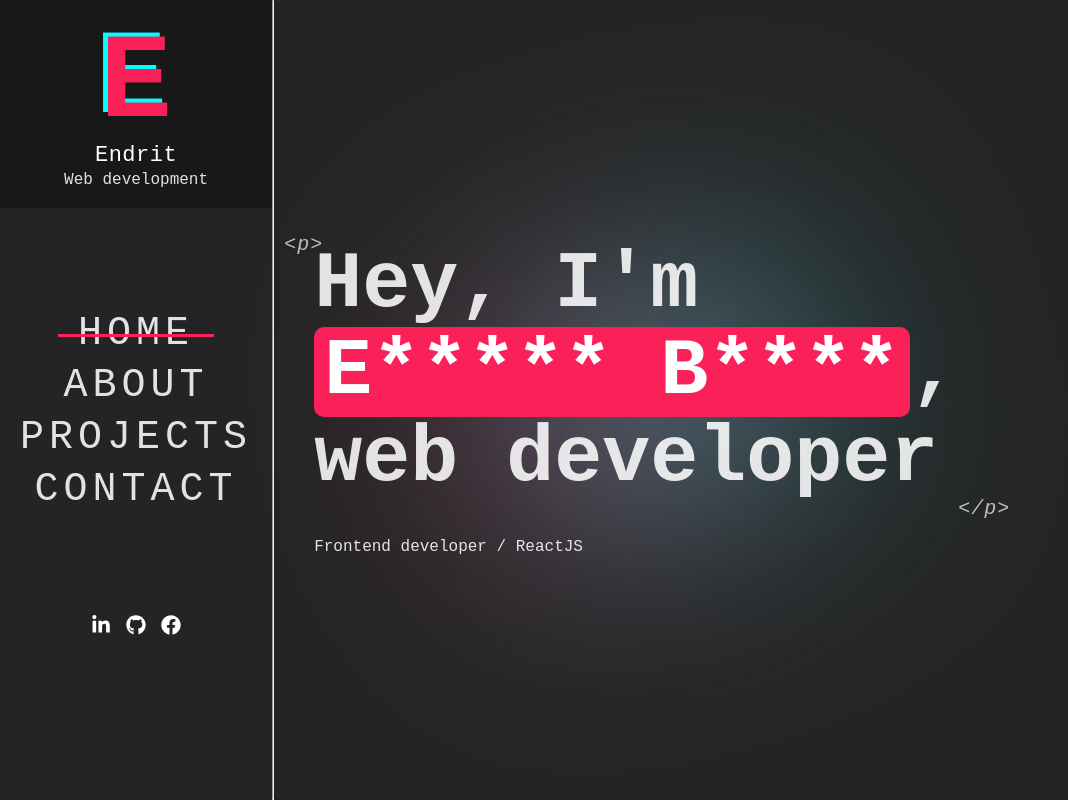
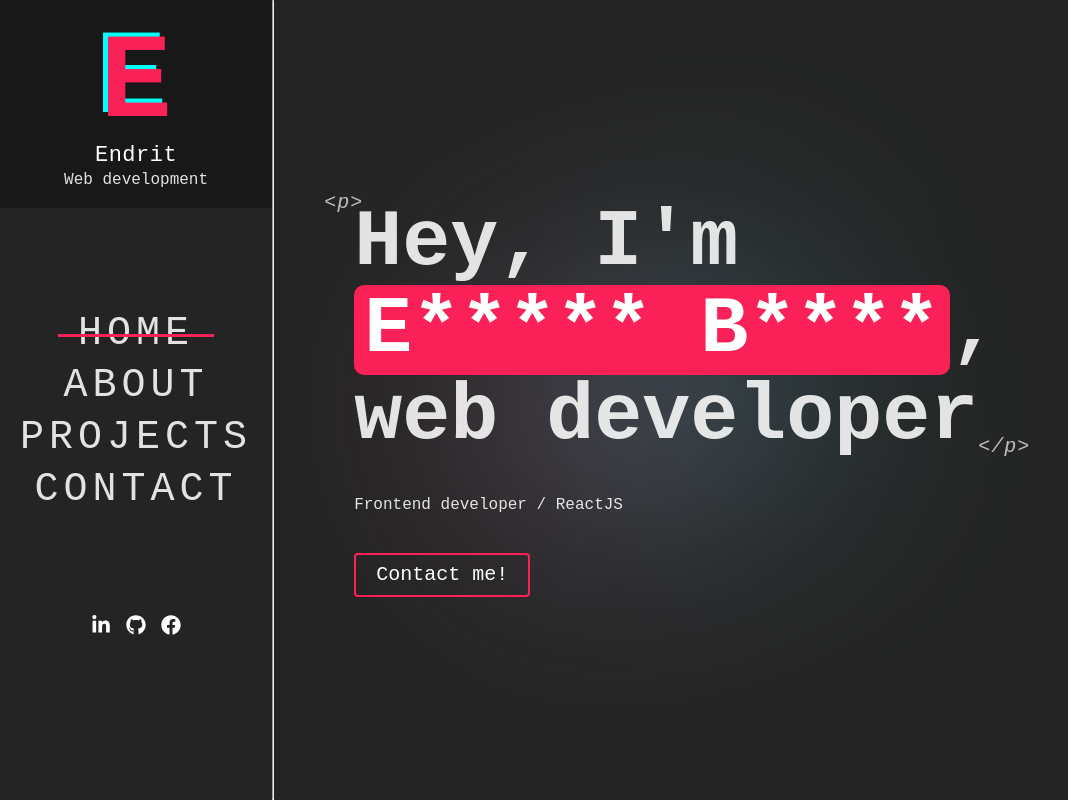
Before and after one commit to endritbejta/my-portfolio, a React (Vite) app: page / in a window 1280 px wide. Shown: the whole page, without its empty margins (0-1068 px from the left). Built offline with nearby package versions, Linux system fonts and the light colour scheme.

Commit message:
navigate button added

```diff
--- a/src/Layout/Layout.module.css
+++ b/src/Layout/Layout.module.css
@@ -7,7 +7,7 @@
   overflow-y: hidden;
   z-index: 1;
   .main {
-    padding: 40px;
+    padding: 40px 80px;
     flex: 5;
   }
 }
@@ -15,7 +15,7 @@
 .blob {
   position: absolute;
   border-radius: 100%;
-  height: 200px;
+  height: 150px;
   aspect-ratio: 1;
   background: linear-gradient(to right, var(--color-aqua), var(--color-pink));
   top: 50%;
--- /dev/null
+++ b/src/components/NavigateButton.jsx
@@ -0,0 +1,12 @@
+import React from "react";
+import classes from "./NavigateButton.module.css";
+import { NavLink } from "react-router-dom";
+const Button = ({ to, context }) => {
+  return (
+    <NavLink to={to} className={classes.button}>
+      <p>{context}</p>
+    </NavLink>
+  );
+};
+
+export default Button;
--- /dev/null
+++ b/src/components/NavigateButton.module.css
@@ -0,0 +1,39 @@
+.button {
+  padding: 10px 20px;
+  border: 2px solid var(--color-pink);
+  background-color: transparent;
+  min-width: 150px;
+  display: flex;
+  justify-content: center;
+  position: relative;
+  border-radius: 4px;
+  overflow: hidden;
+  color: white;
+  cursor: pointer;
+  font-family: inherit;
+  font-size: 20px;
+}
+
+.button::after {
+  content: "";
+  width: 100%;
+  height: 100%;
+  top: 0;
+  left: 0;
+  display: block;
+  position: absolute;
+  background-color: var(--color-pink);
+  transform: scaleY(0);
+  transition: transform 0.3s ease;
+  transform-origin: top;
+}
+
+.button:hover::after {
+  transform: scaleY(1);
+  transform-origin: bottom;
+}
+
+.button p {
+  color: white;
+  z-index: 2;
+}
--- a/src/pages/Home.jsx
+++ b/src/pages/Home.jsx
@@ -1,6 +1,7 @@
 import React, { useState } from "react";
 import classes from "./Home.module.css";
 import { letters } from "../assets/data";
+import NavigateButton from "../components/NavigateButton";
 
 const Home = () => {
   const [onMouseOverFired, setOnMouseOverFired] = useState(false);
@@ -39,6 +40,7 @@ const Home = () => {
         ,<span> web developer</span>
       </h1>
       <p className={classes.profession}>Frontend developer / ReactJS</p>
+      <NavigateButton to="contact" context="Contact me!" />
     </section>
   );
 };
--- a/src/pages/Home.module.css
+++ b/src/pages/Home.module.css
@@ -1,6 +1,7 @@
 .Home {
   display: flex;
   flex-direction: column;
+  align-items: flex-start;
   gap: 40px;
   height: 100%;
   width: 100%;
@@ -42,7 +43,9 @@
 
   .title::after {
     content: "</p>";
-    top: 100%;
-    left: 100%;
+    top: unset;
+    left: unset;
+    right: 0;
+    bottom: 0;
   }
 }
```
